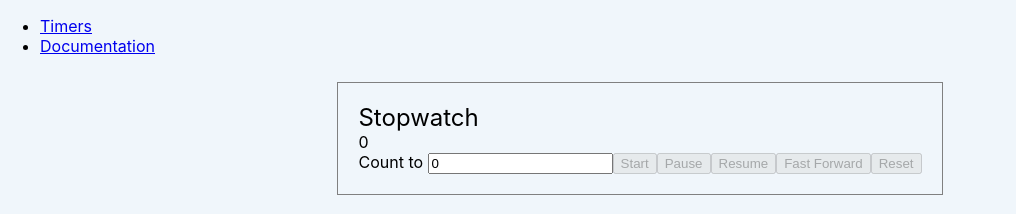
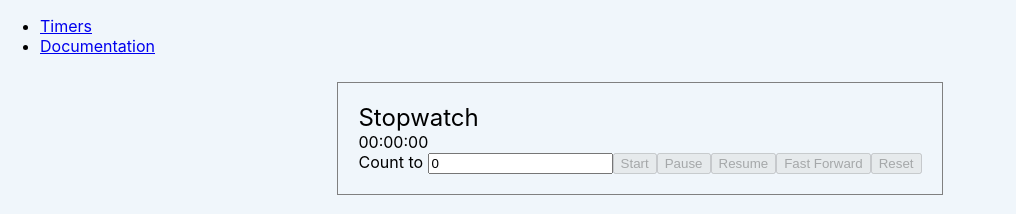
Before and after one commit to car1sle/assignment-1-car1sle, a React (Create React App) app: page / in a window 1280 px wide. Shown: the top 214 px of the page, without its empty margins (0-1016 px from the left). Built offline with nearby package versions, Linux system fonts and the light colour scheme.

Commit message:
Translate stopwatch running time

```diff
--- a/src/components/timers/Stopwatch.js
+++ b/src/components/timers/Stopwatch.js
@@ -1,5 +1,14 @@
 import { useEffect, useState } from 'react';
 import Button from '../generic/Button';
+
+// MOVE TO HELPERS
+
+// Turn seconds to HH:MM:SS:MS
+const translateFromSeconds = seconds => {
+    return new Date(seconds * 1000).toISOString().slice(11, 19);
+};
+
+
 
 const Stopwatch = () => {
 
@@ -50,7 +59,7 @@ const Stopwatch = () => {
 
     return (
         <>
-            <div>{time}</div>
+            <div>{translateFromSeconds(time)}</div>
             Count to <input type="number" defaultValue={inputTime} disabled={inputIsDisabled} onChange={e => {setInputTime(parseInt(e.target.value));}} />
             <Button value="Start" disabledValue={!isComplete || (time === inputTime)} inputTime={inputTime} onClick={handleClick} />
             <Button value="Pause" disabledValue={!isRunning || (time === inputTime)} inputTime={inputTime} onClick={handleClick} />
--- a/src/utils/helpers.js
+++ b/src/utils/helpers.js
@@ -1,5 +1,3 @@
 // Add helpers here. This is usually code that is just JS and not React code. Example: write a function that
 // calculates number of minutes when passed in seconds. Things of this nature that you don't want to copy/paste
 // everywhere.
-
-// https://bobbyhadz.com/blog/javascript-convert-seconds-to-hh-mm-ss
```
